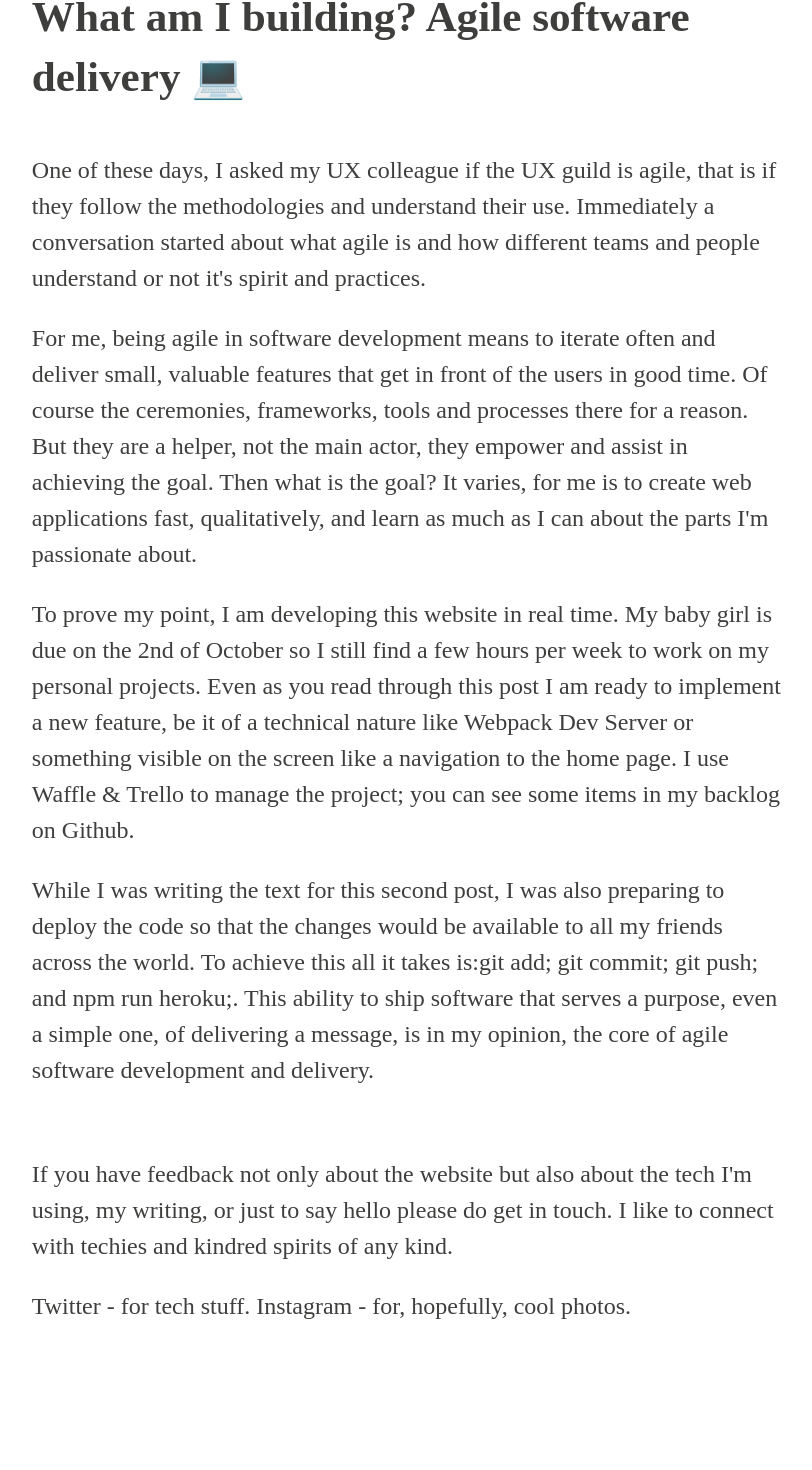
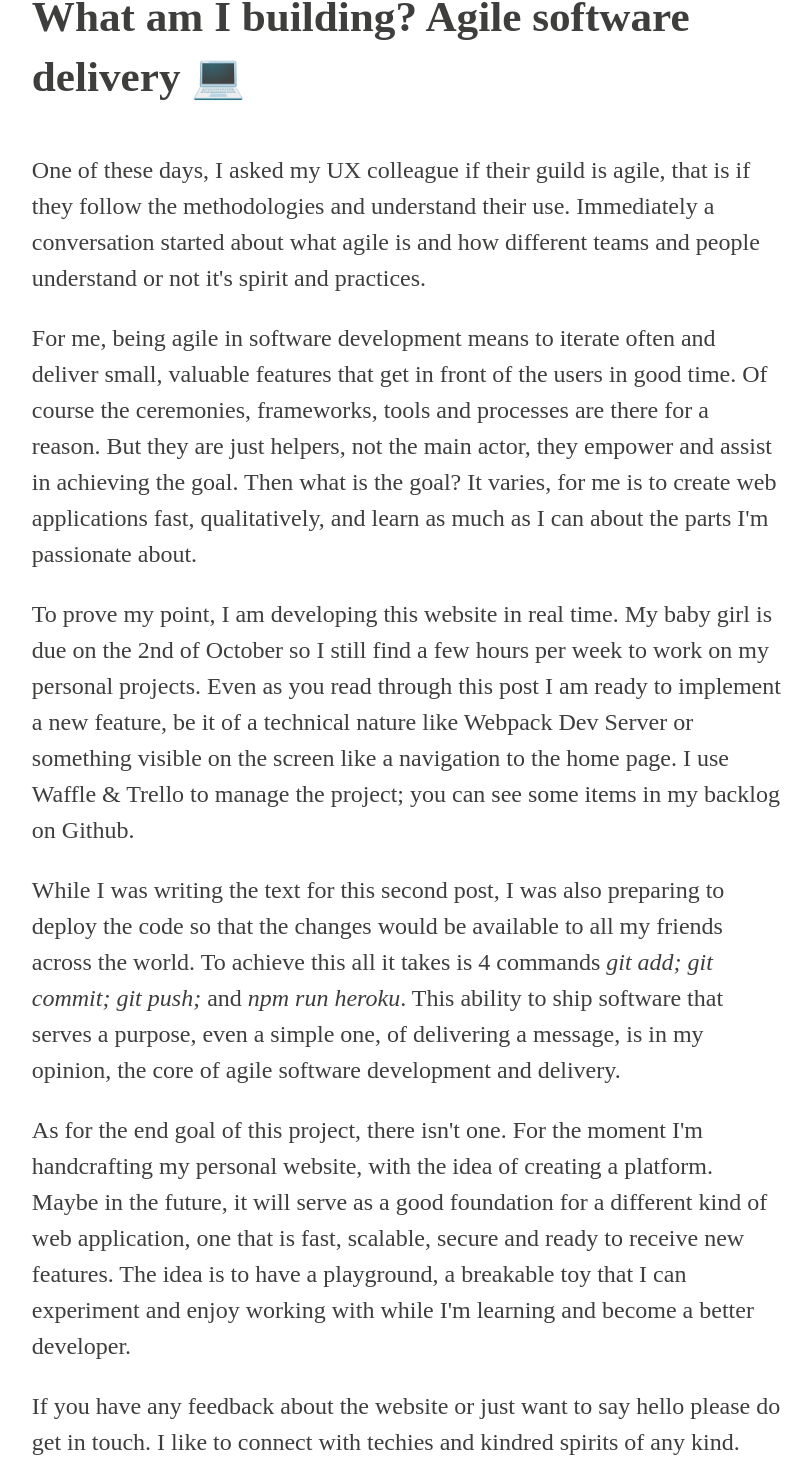
Before and after one commit to TudorTacal/genesis, a React app: page /posts/what-am-i-building-agile-software-delivery in a window 1280 px wide. Shown: the part 21-1491 px from the top of the page, without its empty margins (233-1045 px from the left). Before the commit the page ends 1377 px from the top, so only its background shows below. Built offline with nearby package versions, Linux system fonts and the light colour scheme; the HTML template or start-up script is replaced by a standard one.

Commit message:
Update second post content

```diff
--- a/src/client/blog-post/blog-post.js
+++ b/src/client/blog-post/blog-post.js
@@ -71,7 +71,6 @@ const StyledBlogPost = styled.div`
 `;
 
 const BlogPost = (props) => {
-  console.log(props.match.params, 'props.match.params');
   return (
     <React.Fragment>
       {
@@ -102,7 +101,7 @@ const BlogPost = (props) => {
         </BlogPostHeader>
           <BlogPostBody>
             <p>
-              One of these days, I asked my UX colleague if the UX guild is agile, that is
+              One of these days, I asked my UX colleague if their guild is agile, that is
               if they follow the methodologies and understand their use.
               Immediately a conversation started about what agile is and how
               different teams and people understand or not it's spirit and practices.
@@ -110,7 +109,7 @@ const BlogPost = (props) => {
             <p>
               For me, being agile in software development means to iterate often and deliver
               small, valuable features that get in front of the users in good time. Of course the ceremonies,
-              frameworks, tools and processes there for a reason. But they are a helper, not the main actor,
+              frameworks, tools and processes are there for a reason. But they are just helpers, not the main actor,
               they empower and assist in achieving the goal. Then what is the goal? It varies,
               for me is to create web applications fast, qualitatively, and learn as much as I can about
               the parts I'm passionate about.
@@ -125,22 +124,29 @@ const BlogPost = (props) => {
             </p>
             <p>
               While I was writing the text for this second post, I was also preparing to deploy the code so that
-              the changes would be available to all my friends across the world. To achieve this all it takes is:
-              <it>git add;</it> <it>git commit;</it> <it>git push;</it> and <it>npm run heroku;</it>.
+              the changes would be available to all my friends across the world. To achieve this all it takes is 4 commands
+              {" "} <i>git add;</i> <i>git commit;</i> <i>git push;</i> and <i>npm run heroku</i>.
               This ability to ship software that serves a purpose, even a simple one, of delivering a
               message, is in my opinion, the core of agile software development and delivery.
             </p>
-          </BlogPostBody>
-          <BlogPostFooter>
             <p>
-            If you have feedback not only about the website but also about the tech I'm using, my writing,
-            or just to say hello please do get in touch. I like to connect with techies and
+              As for the end goal of this project, there isn't one. For the moment I'm handcrafting my personal website,
+              with the idea of creating a platform. Maybe in the future, it will serve as a good foundation for a different
+              kind of web application, one that is fast, scalable, secure and ready to receive new features.
+              The idea is to have a playground, a breakable toy that I can experiment and enjoy working with while I'm
+              learning and become a better developer.
+            </p>
+            <p>
+            If you have any feedback about the website
+            or just want to say hello please do get in touch. I like to connect with techies and
             kindred spirits of any kind.
             </p>
             <p>
               Twitter - for tech stuff.
               Instagram - for, hopefully, cool photos.
             </p>
+          </BlogPostBody>
+          <BlogPostFooter>
           </BlogPostFooter>
         </StyledBlogPost>
       }
```
